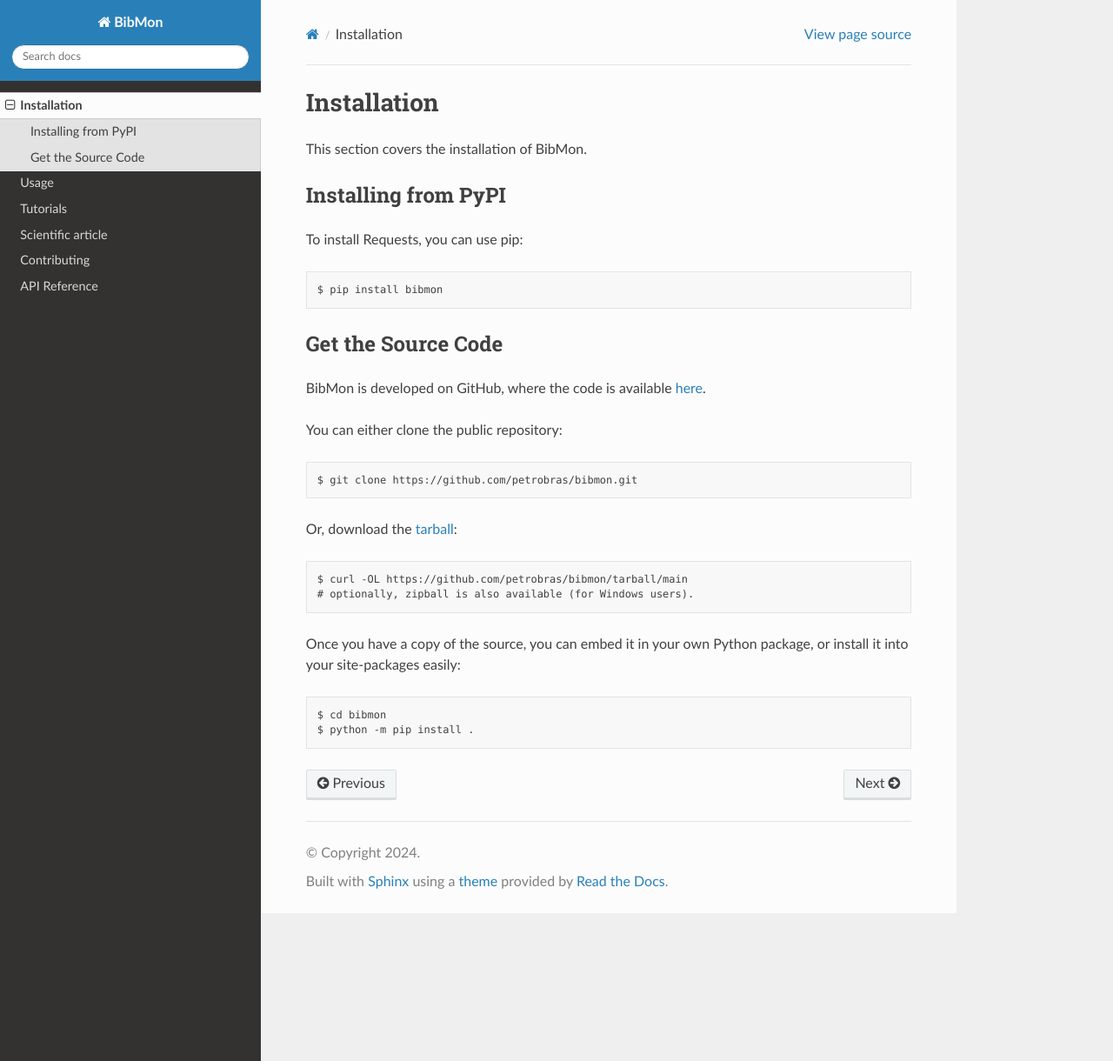
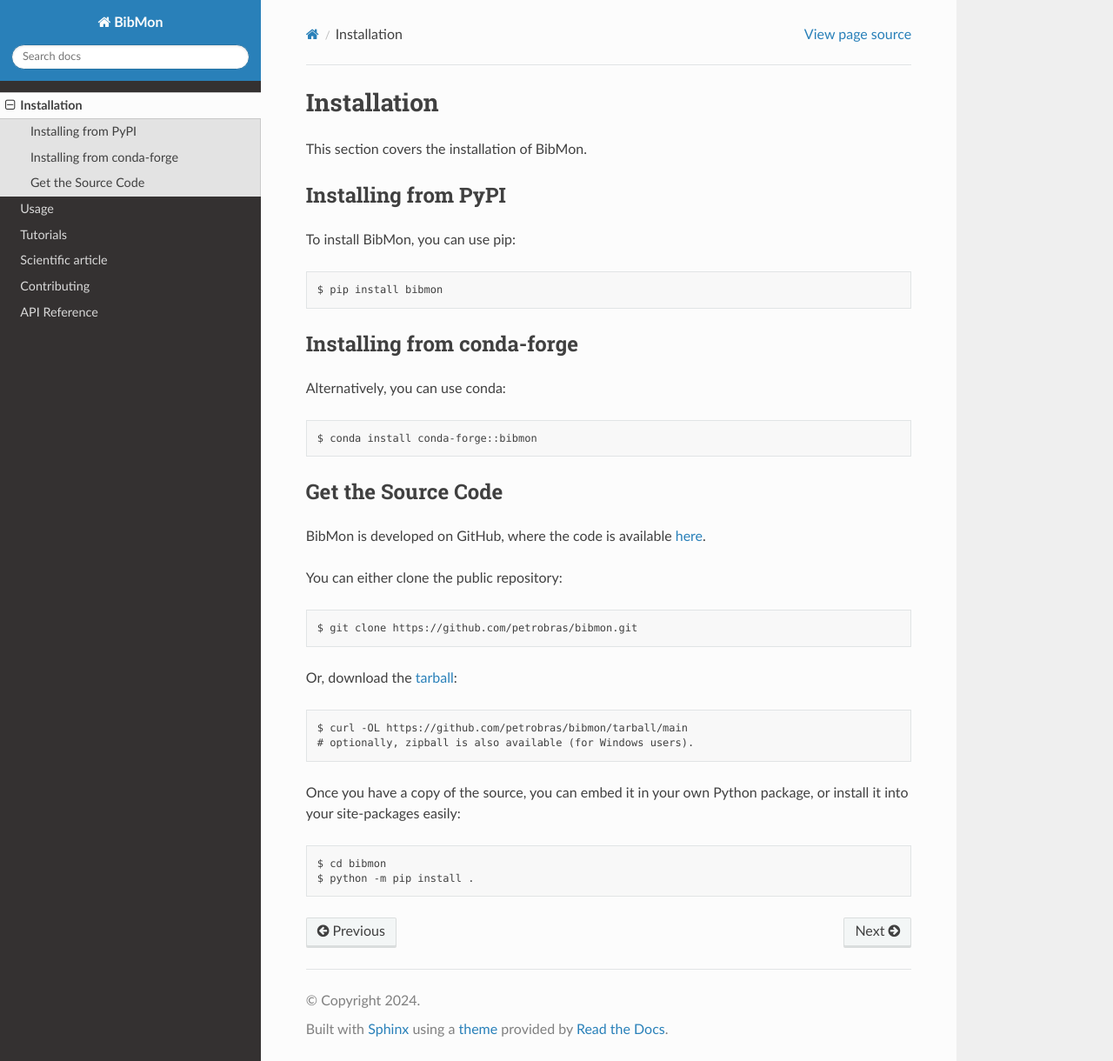
Before and after one commit to petrobras/BibMon, a Sphinx documentation site: the page built from docs/source/install.rst, in a window 1280 px wide and 1220 px high. Shown: the whole window at 87% size. Built offline with Sphinx 7.4.7 and the Read the Docs theme 2.0.0, drawn with Linux system fonts in a browser that asks for light colours; pages that are not in the unit, such as notebooks, are missing from menus.

Commit message:
adding conda information

```diff
--- a/docs/source/install.rst
+++ b/docs/source/install.rst
@@ -6,9 +6,16 @@
 Installing from PyPI
 --------------------------------
 
-To install Requests, you can use pip::
+To install BibMon, you can use pip::
 
     $ pip install bibmon
+
+Installing from conda-forge
+--------------------------------
+
+Alternatively, you can use conda::
+
+    $ conda install conda-forge::bibmon
 
 Get the Source Code
 -------------------
```
Also changed, not shown: README.md (+5 -1 lines).
